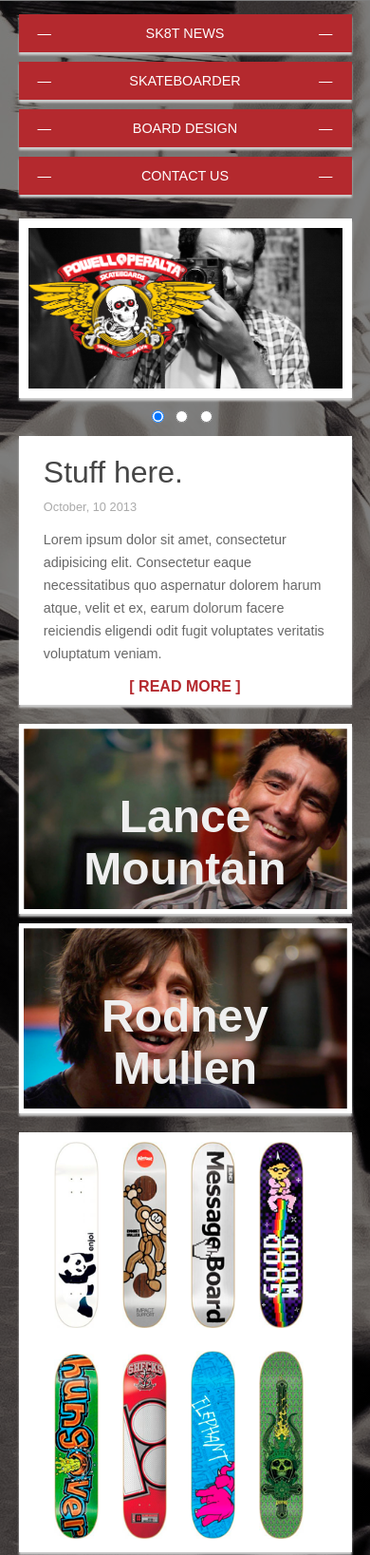
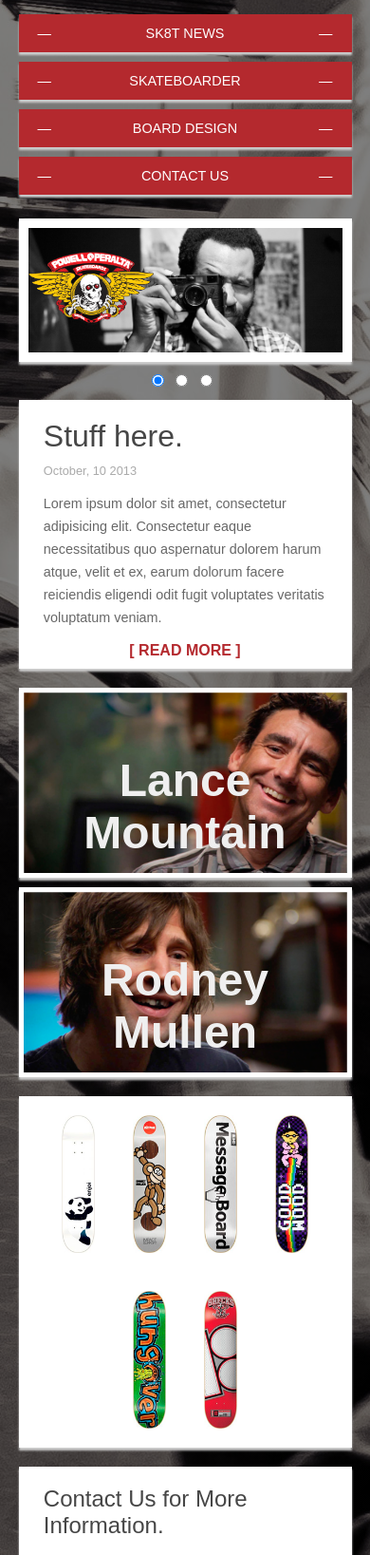
Before and after one commit to jbooher/08-powell-peralta, a plain HTML site: page index.html in a window 390 px wide. Shown: the top 1637 px of the page at 95% size. Drawn offline with Linux system fonts and the light colour scheme.

Commit message:
Final styling adjustments on mobile.

```diff
--- a/index.html
+++ b/index.html
@@ -136,8 +136,7 @@
             </div>
           </div>
         </div>
-        <div class="content--boards">
-          <div class="content--boards-container">
+        <div class="content--boards clearfix">
             <img class="content--board" src="images/sk8-3.png" alt="">
             <img class="content--board" src="images/sk8-4.png" alt="">
             <img class="content--board" src="images/sk8-5.png" alt="">
@@ -146,7 +145,6 @@
             <img class="content--board" src="images/sk8-8.png" alt="">
             <img class="content--board" src="images/sk8-2.png" alt="">
             <img class="content--board" src="images/sk8-1.png" alt="">
-          </div>
         </div>
       </main>
       <footer class="contact clearfix">
--- a/scss/_modules.scss
+++ b/scss/_modules.scss
@@ -54,13 +54,14 @@
     height: 100%;
     background-image: url(../images/top-image.png);
     background-size: cover;
-    background-position: 10%;
+    background-repeat: no-repeat;
+    background-color: #1f1f1f;
     border: 10px solid #fff;
     margin: 10px auto;
     @include box-border;
 
     &--image {
-      width: 60%;
+      width: 40%;
       padding: 25px 0 25px 0;
     }
   }
@@ -160,19 +161,21 @@
   &--boards {
     clear: both;
     width: 100%;
-    margin: 10px 0 20px 0;
     background-color: $background;
     @include box-border;
-
-    &-container {
-      width: 90%;
-      margin: 0 auto;
-    }
+    display: flex;
+    flex-wrap: wrap;
+    justify-content: center;
   }
 
   &--board {
-    width: 15%;
-    margin: 10px 0 10px 20px;
+    width: 10%;
+    height: 100%;
+    margin: 20px;
+  }
+
+  &--board:last-child, &--board:nth-last-child(2) {
+    display: none;
   }
 }
 
@@ -220,19 +223,19 @@
     height: 3em;
     margin: 10px auto;
     padding-left: 10px;
-    box-shadow: inset 1px 1px 1px 0px #aaa;
+    box-shadow: inset 1px 1px 1px #aaa;
     font-size: .9em;
     text-transform: uppercase;
   }
 
   &--message {
-    -webkit-box-shadow: inset 1px 1px 1px #aaa;
-    -moz-box-shadow: inset 1px 1px 1px #aaa;
-    box-shadow: inset 2px 2px 2px #aaa;
+    -webkit-box-shadow: inset 1px 1px 1px #9f9f9f;
+    -moz-box-shadow: inset 1px 1px 1px #9f9f9f;
+    box-shadow: inset 2px 2px 2px #9f9f9f;
     padding-top: 10px;
     height: 10em;
     overflow: auto;
-    border: 1px solid #aaa;
+    border: 1px solid #ddd;
   }
 
   &--submit {
```
Also changed, not shown: css/main.css.
